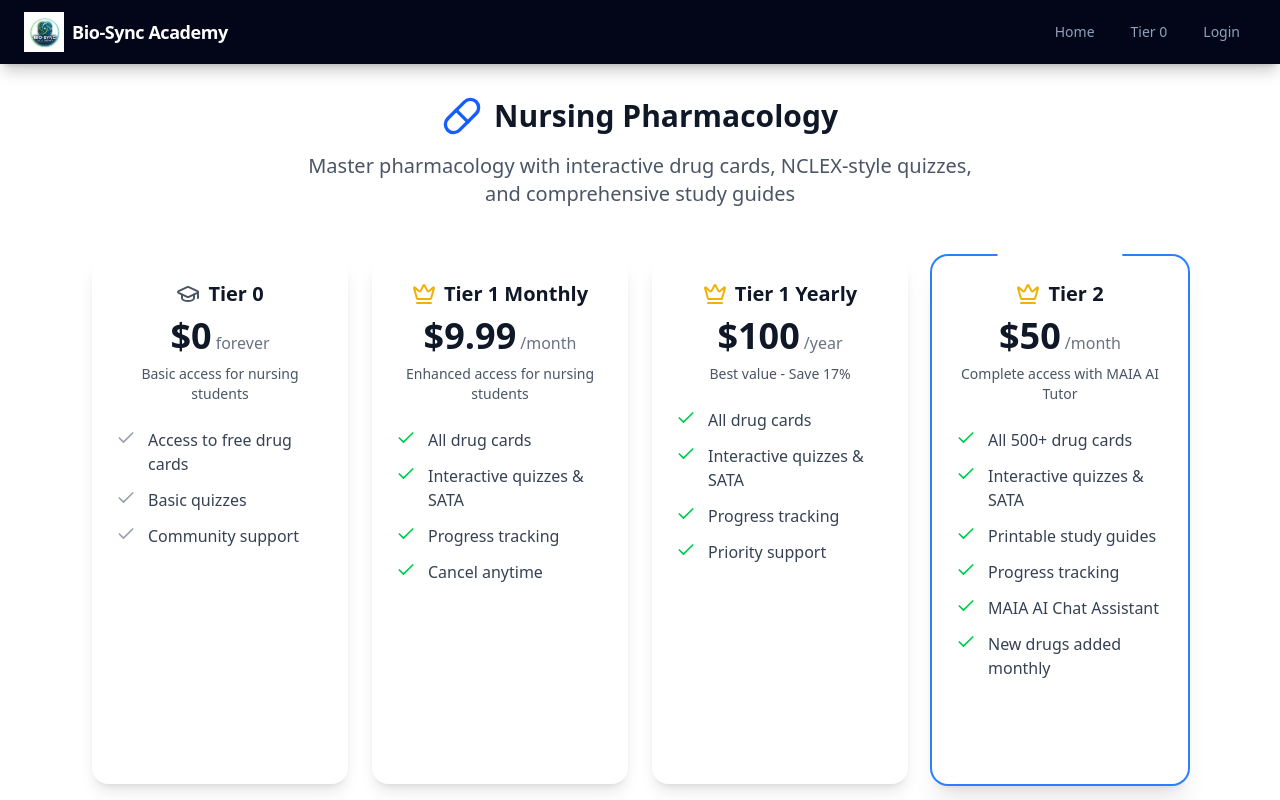
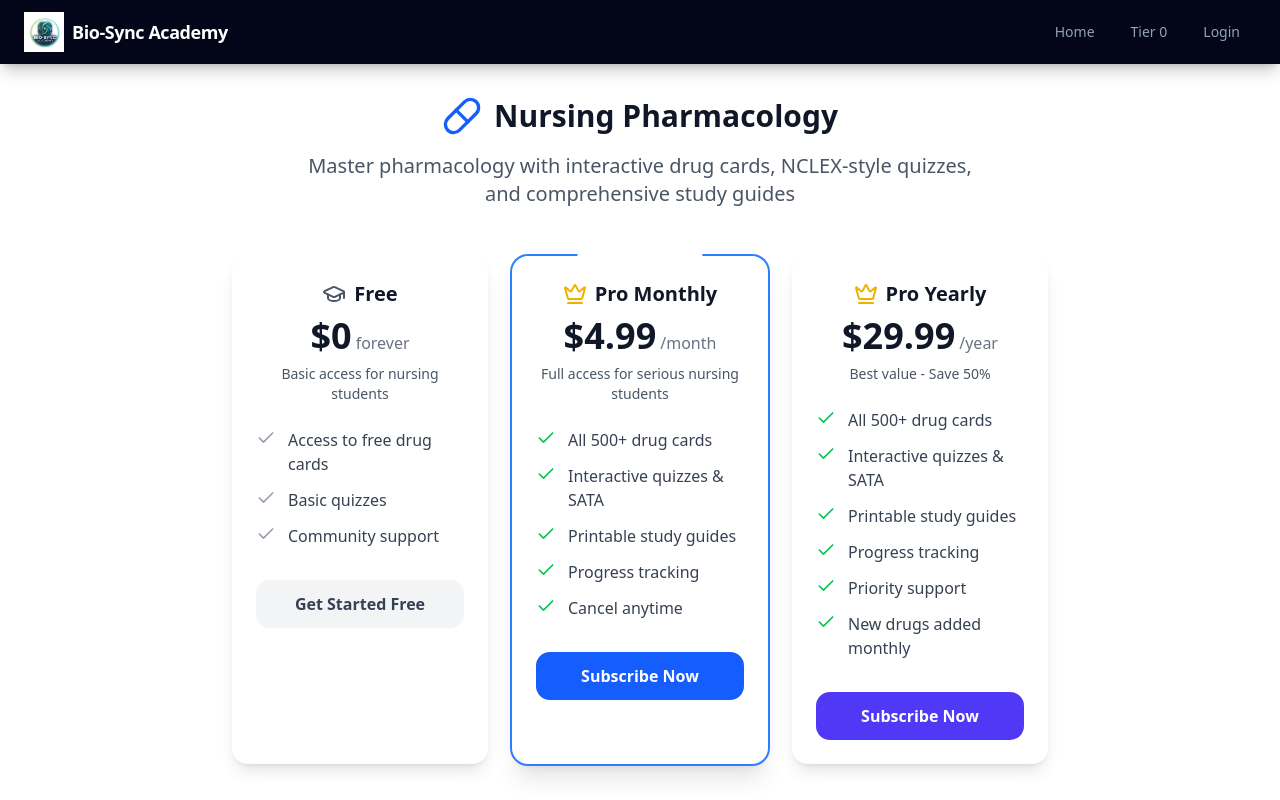
Before and after one commit to lewyman/End-game, a React (Vite) app in the folder frontend/: page /pricing in a window 1280 px wide. Shown: the top 800 px of the page. Built offline with nearby package versions, Linux system fonts and the light colour scheme.

Commit message:
Update pricing to 3-tier system: Free, Pro Monthly ($4.99), Pro Yearly ($29.99)
- Replaced 6-tier structure with 3-tier:
  - Free ($0 forever)
  - Pro Monthly ($4.99/mo) - Most Popular
  - Pro Yearly ($29.99/yr) - Best Value
- Fixed all button colors to be visible (was all white)

```diff
--- a/frontend/src/pages/Pricing.tsx
+++ b/frontend/src/pages/Pricing.tsx
@@ -16,7 +16,7 @@ interface PricingTier {
 
 const pricingTiers: PricingTier[] = [
   {
-    name: "Tier 0",
+    name: "Free",
     price: "$0",
     period: "forever",
     description: "Basic access for nursing students",
@@ -25,80 +25,37 @@ const pricingTiers: PricingTier[] = [
       "Basic quizzes",
       "Community support"
     ],
-    priceId: "tier0"
+    priceId: "free"
   },
   {
-    name: "Tier 1 Monthly",
-    price: "$9.99",
+    name: "Pro Monthly",
+    price: "$4.99",
     period: "/month",
-    description: "Enhanced access for nursing students",
-    features: [
-      "All drug cards",
-      "Interactive quizzes & SATA",
-      "Progress tracking",
-      "Cancel anytime"
-    ],
-    priceId: "tier1_monthly"
-  },
-  {
-    name: "Tier 1 Yearly",
-    price: "$100",
-    period: "/year",
-    description: "Best value - Save 17%",
-    features: [
-      "All drug cards",
-      "Interactive quizzes & SATA",
-      "Progress tracking",
-      "Priority support"
-    ],
-    priceId: "tier1_yearly"
-  },
-  {
-    name: "Tier 2",
-    price: "$50",
-    period: "/month",
-    description: "Complete access with MAIA AI Tutor",
+    description: "Full access for serious nursing students",
     features: [
       "All 500+ drug cards",
       "Interactive quizzes & SATA",
       "Printable study guides",
       "Progress tracking",
-      "MAIA AI Chat Assistant",
-      "New drugs added monthly"
+      "Cancel anytime"
     ],
-    priceId: "price_tier2_monthly",
+    priceId: "price_monthly",
     popular: true
   },
   {
-    name: "Tier 2 Yearly",
-    price: "$550",
+    name: "Pro Yearly",
+    price: "$29.99",
     period: "/year",
-    description: "Complete access with MAIA AI Tutor - Best Value",
+    description: "Best value - Save 50%",
     features: [
       "All 500+ drug cards",
       "Interactive quizzes & SATA",
       "Printable study guides",
       "Progress tracking",
-      "MAIA AI Chat Assistant",
+      "Priority support",
       "New drugs added monthly"
     ],
-    priceId: "price_tier2_yearly"
-  },
-  {
-    name: "Tier 3",
-    price: "$200",
-    period: "/month",
-    description: "Premium tutoring-focused plan",
-    features: [
-      "All 500+ drug cards",
-      "Interactive quizzes & SATA",
-      "Printable study guides",
-      "Progress tracking",
-      "MAIA AI Chat Assistant",
-      "2-hour 1-on-1 Tutoring Sessions",
-      "New drugs added monthly"
-    ],
-    priceId: "price_tier3_monthly"
+    priceId: "price_yearly"
   }
 ];
 
@@ -108,7 +65,7 @@ export default function Pricing() {
   const navigate = useNavigate();
 
   const handleSubscribe = async (priceId: string) => {
-    if (priceId === "tier0") {
+    if (priceId === "free") {
       navigate("/drugs");
       return;
     }
@@ -183,7 +140,7 @@ export default function Pricing() {
 
               <div className="text-center mb-6">
                 <div className="flex items-center justify-center gap-2 mb-2">
-                  {tier.name === "Tier 0" ? (
+                  {tier.name === "Free" ? (
                     <GraduationCap className="w-6 h-6 text-gray-600" />
                   ) : (
                     <Crown className="w-6 h-6 text-yellow-500" />
@@ -200,7 +157,7 @@ export default function Pricing() {
               <ul className="space-y-3 mb-8">
                 {tier.features.map((feature, idx) => (
                   <li key={idx} className="flex items-start gap-3">
-                    <Check className={`w-5 h-5 flex-shrink-0 ${tier.name === "Tier 0" ? "text-gray-400" : "text-green-500"}`} />
+                    <Check className={`w-5 h-5 flex-shrink-0 ${tier.name === "Free" ? "text-gray-400" : "text-green-500"}`} />
                     <span className="text-gray-700">{feature}</span>
                   </li>
                 ))}
@@ -211,10 +168,10 @@ export default function Pricing() {
                 disabled={loading === tier.priceId}
                 className={`w-full py-3 rounded-xl font-semibold transition-colors ${
                   tier.popular
-                    ? "bg-white text-white hover:bg-white"
+                    ? "bg-blue-600 text-white hover:bg-blue-700"
                     : tier.name === "Free"
-                    ? "bg-white text-gray-700 hover:bg-white"
-                    : "bg-white text-white hover:bg-white"
+                    ? "bg-gray-100 text-gray-700 hover:bg-gray-200"
+                    : "bg-indigo-600 text-white hover:bg-indigo-700"
                 } ${loading === tier.priceId ? "opacity-50 cursor-not-allowed" : ""}`}
               >
                 {loading === tier.priceId ? (
```
